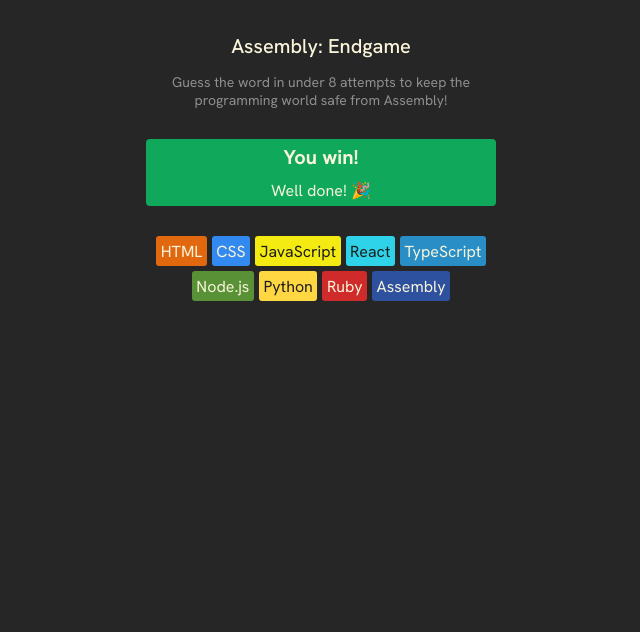
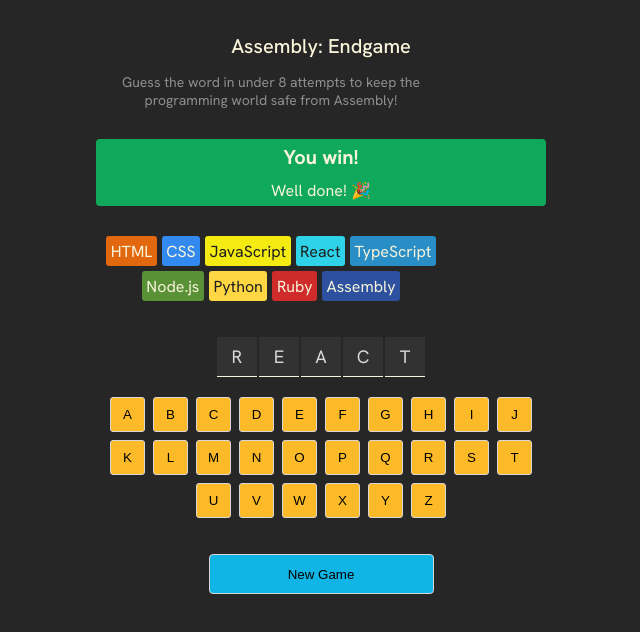
Before and after one commit to zahraai3/ReactProjects, a React (Vite) app in the folder Assembly-Endgame/: page / in a window 1280 px wide. Shown: the top 632 px of the page, without its empty margins (319-959 px from the left). Built offline with nearby package versions, Linux system fonts and the light colour scheme.

Commit message:
L-7: added the rest of components and styles

```diff
--- a/Assembly-Endgame/src/App.jsx
+++ b/Assembly-Endgame/src/App.jsx
@@ -1,8 +1,13 @@
 import Header from "./components/Header"
 import Main from "./components/Main"
 import { languages  } from "./assets/languages"
+import React from "react"
 
 export default function App(){
+
+    const [currentWord , setCurrentWord] = React.useState("react")
+
+    const alphabet = "abcdefghijklmnopqrstuvwxyz"
 
     const langElements = languages.map((item) => (
         <span className="chip"
@@ -16,6 +21,13 @@
         </span>
     ))
 
+    const letterElement = currentWord.split("").map(letter => (
+        <span>{letter.toUpperCase()}</span>
+    ))
+
+    const keyboardElement = alphabet.split("").map((letter , index) => (
+        <button key={index}>{letter.toUpperCase()}</button>
+    ))
     return(
         <>
             <main>
@@ -30,6 +42,13 @@
                 <section className="language-chips">
                     {langElements}
                 </section >
+                <section className="word">
+                    {letterElement}
+                </section>
+                <section className="keyboard">
+                    {keyboardElement}
+                </section>
+                <button className="new-game">New Game</button>
             </main>
         </>
     )
--- a/Assembly-Endgame/src/index.css
+++ b/Assembly-Endgame/src/index.css
@@ -54,9 +54,59 @@
     gap: 5px;
     justify-content: center;
     max-width: 350px;
+    margin-bottom: 36px;
 }
 
 span.chip {
     border-radius: 3px;
     padding: 4.5px;
 }
+
+section.word{
+    display: flex;
+    justify-content: center;
+    gap: 2px;
+    margin-bottom:20px;
+
+}
+
+section.word > span{
+    height: 40px;
+    width: 40px;
+    background-color: #323232;
+    display: flex;
+    align-items: center;
+    justify-content: center;
+    font-size: 1.125rem;
+    border-bottom: 1px solid #F9F4DA;
+}
+
+section.keyboard {
+    display: flex;
+    flex-wrap: wrap;
+    gap: 8px;
+    justify-content: center;
+    max-width: 450px;
+    margin-bottom: 36px;
+}
+
+section.keyboard > button {
+    height: 35px;
+    width: 35px;
+    background-color: #FCBA29;
+    border: 1px solid #D7D7D7;
+    border-radius: 3px;
+    cursor: pointer;
+}
+
+button.new-game {
+    background-color: #11B5E5;
+    border: 1px solid #D7D7D7;
+    border-radius: 4px;
+    width: 225px;
+    height: 40px;
+    padding: 6px 12px;
+    display: block;
+    margin-inline: auto;
+    cursor: pointer;
+}
```
